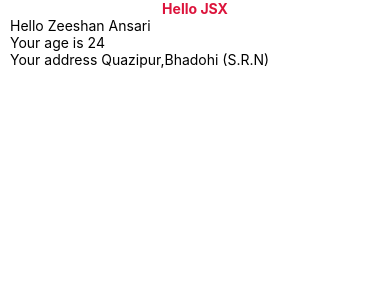
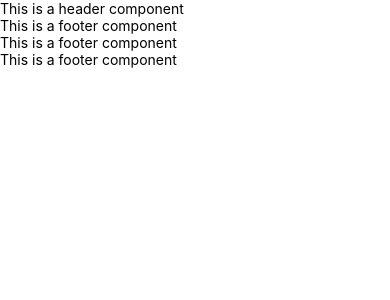
Before and after one commit to zeeshanbinary/react-native-int, a React Native app: screen / in a window 390 px wide. Shown: the top 300 px of the page. Built offline with nearby package versions, Linux system fonts and the light colour scheme.

Commit message:
component

```diff
--- a/App.tsx
+++ b/App.tsx
@@ -1,11 +1,11 @@
 import React from 'react';
-import JSX from './app/JSXS/Jsx';
+import Header from './app/component/Header';
 
 
 function App() {
   return (
     <>
-      <JSX />
+      <Header />
     </>
   );
 }
--- /dev/null
+++ b/app/component/Header.js
@@ -0,0 +1,24 @@
+import React from "react";
+import { Text, View } from "react-native";
+
+const Header = () => {
+    return(
+        <View>
+            <Text>This is a header component</Text>
+            <Footer />
+            <Footer />
+            <Footer />
+        </View>
+    )
+}
+
+
+const Footer = () => {
+    return(
+        <View>
+            <Text>This is a footer component</Text>
+        </View>
+    )
+}
+
+export default Header;
```
Also changed, not shown: app/JSXS/Jsx.js (+5 -5 lines).
